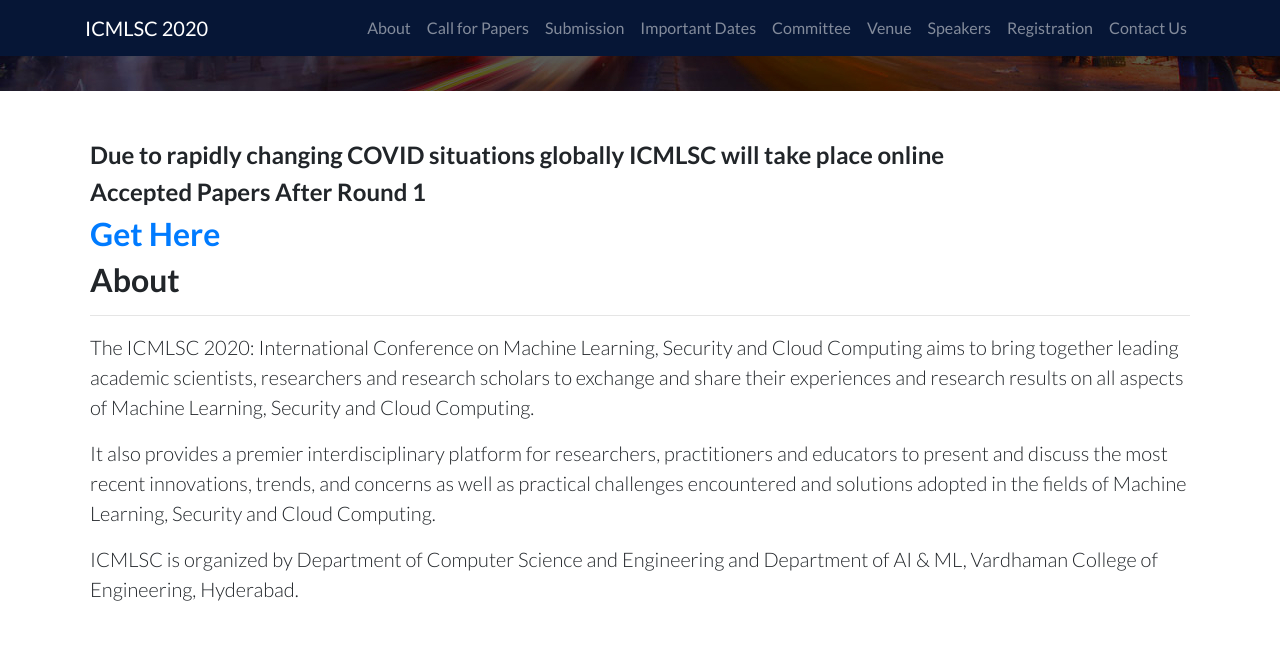
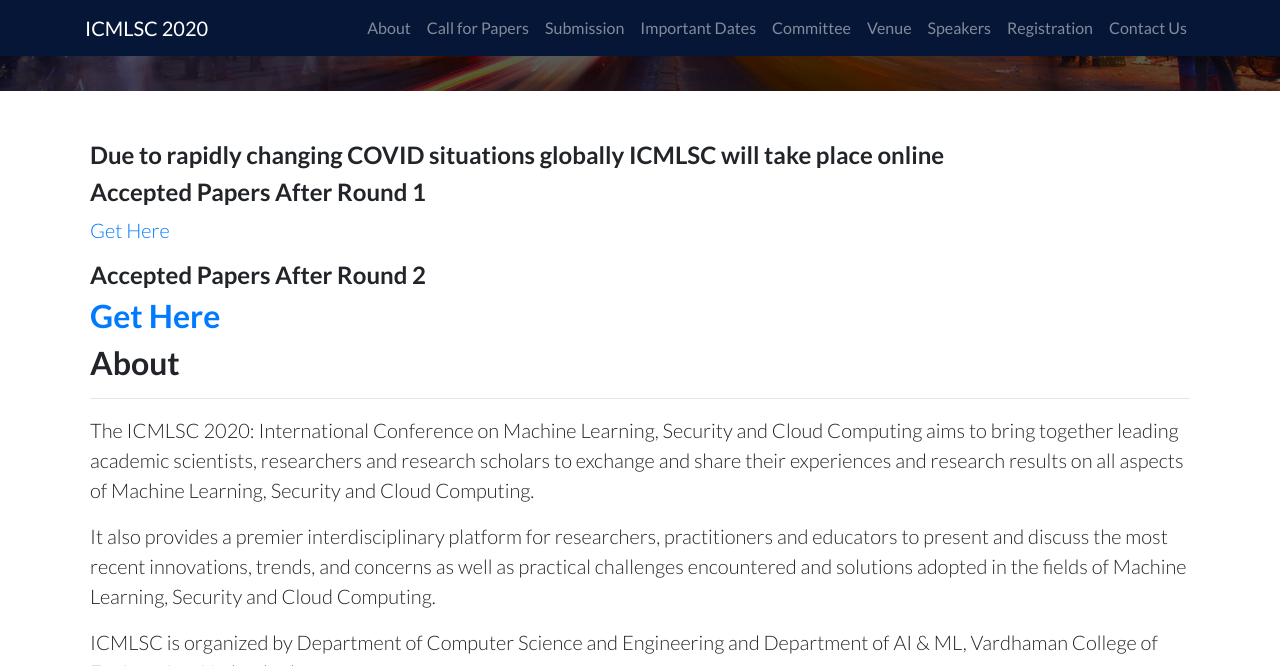
Before and after one commit to ieeevardhaman/icmlsc-website, a Jekyll site: the page built from pages/about.md, in a window 1280 px wide and 900 px high, scrolled down 565 px, cut to the strip 0-666 px from the top of the window. Built offline with Jekyll 4.4.1, drawn with Linux system fonts in a browser that asks for light colours.

Commit message:
Update about.md

```diff
--- a/pages/about.md
+++ b/pages/about.md
@@ -7,6 +7,10 @@ permalink: /
 #### Accepted Papers After Round 1
 
 [Get Here](doc/accepted papers round -1.pdf)
+
+#### Accepted Papers After Round 2
+
+[Get Here](doc/Round 2accepted papers.pdf)
 ---
 ## About
 ---
```
